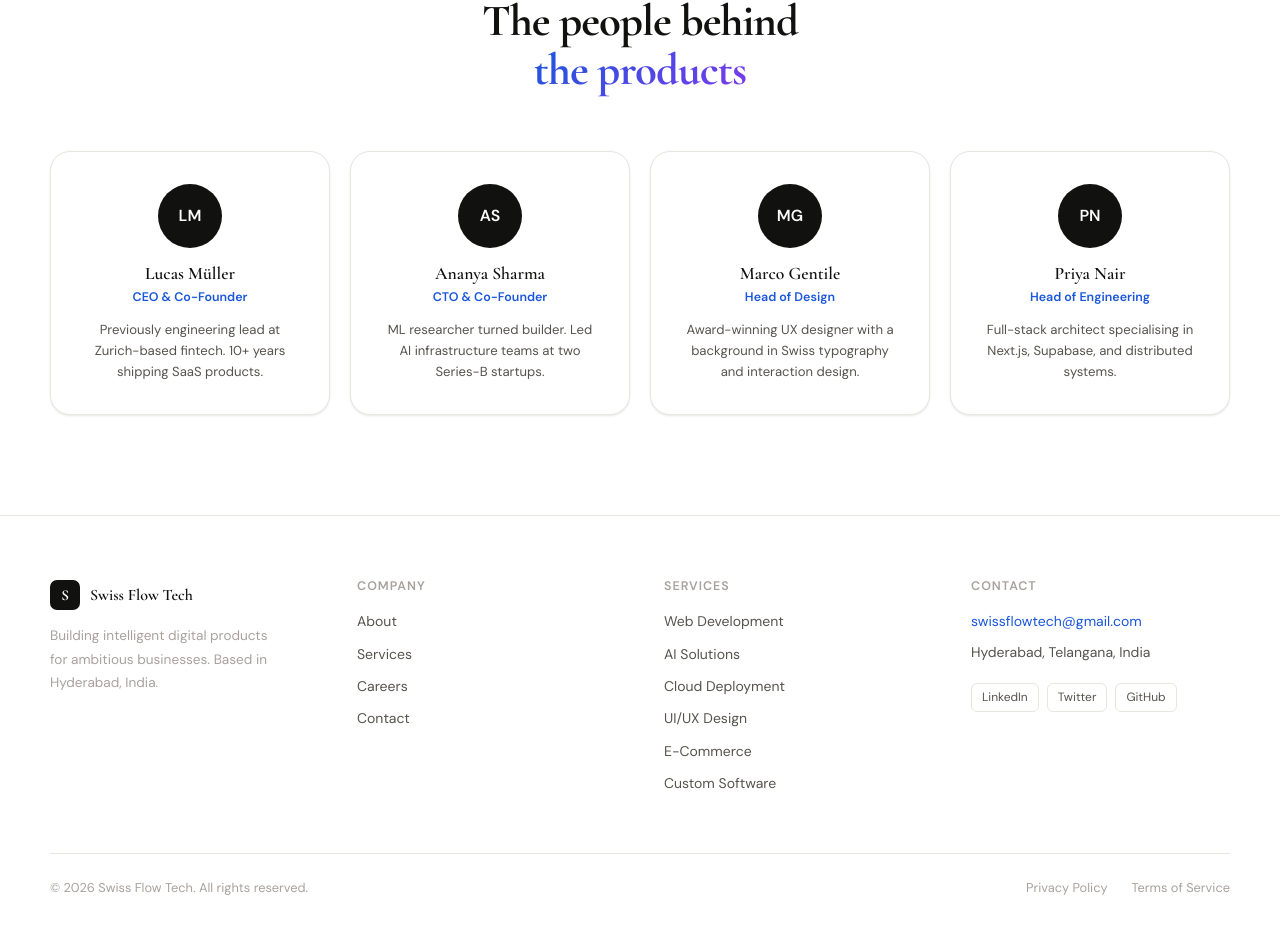
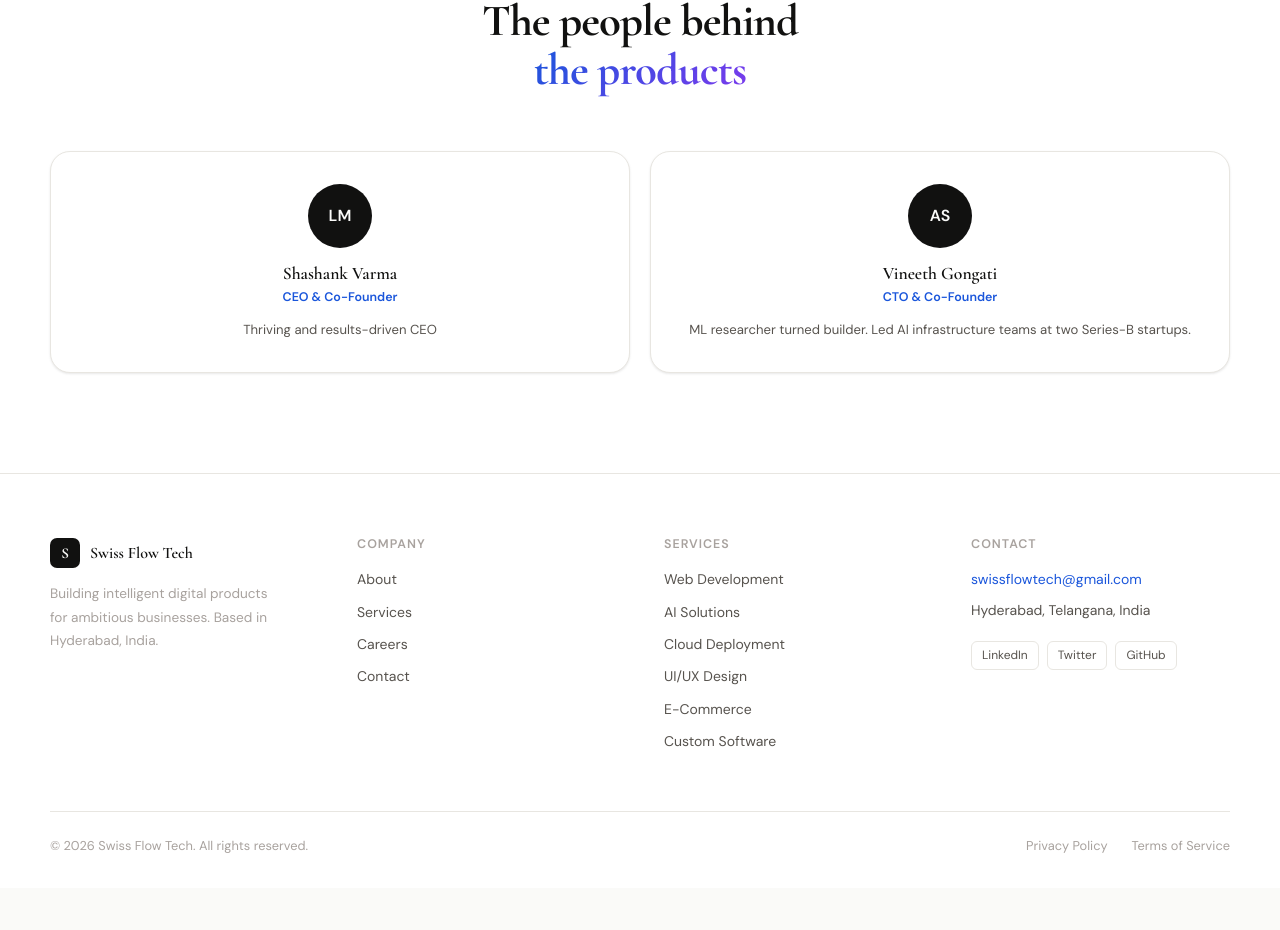
Before and after one commit to shashankvarma1/SwissFlowTech, a Next.js app: page /about in a window 1280 px wide. Shown: the part 1751-2681 px from the top of the page. After the commit the page ends 2639 px from the top, so only its background shows below. Built offline with nearby package versions, Linux system fonts and the light colour scheme; no server answers.

Commit message:
Light themeee

```diff
--- a/app/about/page.tsx
+++ b/app/about/page.tsx
@@ -2,11 +2,9 @@ import Navbar from "../components/Navbar";
 import Footer from "../components/Footer";
 
 const team = [
-  { name: "Lucas Müller",  role: "CEO & Co-Founder",     bio: "Previously engineering lead at Zurich-based fintech. 10+ years shipping SaaS products.",                     avatar: "LM" },
-  { name: "Ananya Sharma", role: "CTO & Co-Founder",     bio: "ML researcher turned builder. Led AI infrastructure teams at two Series-B startups.",                       avatar: "AS" },
-  { name: "Marco Gentile", role: "Head of Design",       bio: "Award-winning UX designer with a background in Swiss typography and interaction design.",                    avatar: "MG" },
-  { name: "Priya Nair",    role: "Head of Engineering",  bio: "Full-stack architect specialising in Next.js, Supabase, and distributed systems.",                           avatar: "PN" },
-];
+  { name: "Shashank Varma",  role: "CEO & Co-Founder",     bio: "Thriving and results-driven CEO",                     avatar: "LM" },
+  { name: "Vineeth Gongati", role: "CTO & Co-Founder",     bio: "ML researcher turned builder. Led AI infrastructure teams at two Series-B startups.",                       avatar: "AS" },
+  ];
 
 const values = [
   { icon: "🎯", title: "Precision",     desc: "Every decision is intentional. We obsess over details — from system architecture to pixel alignment." },
```
